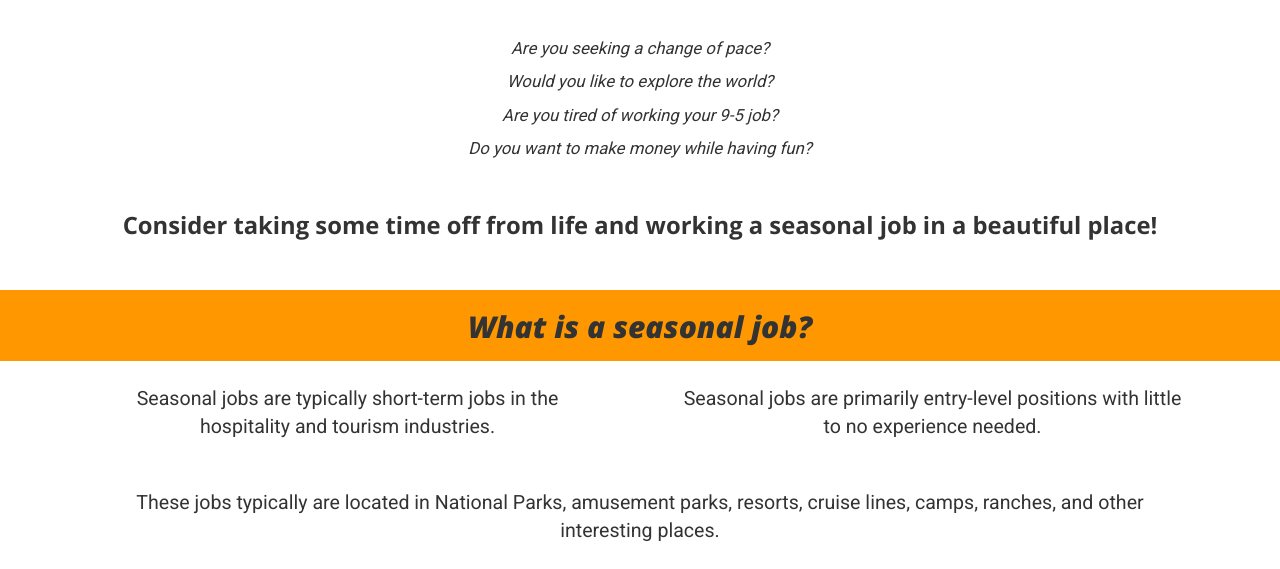
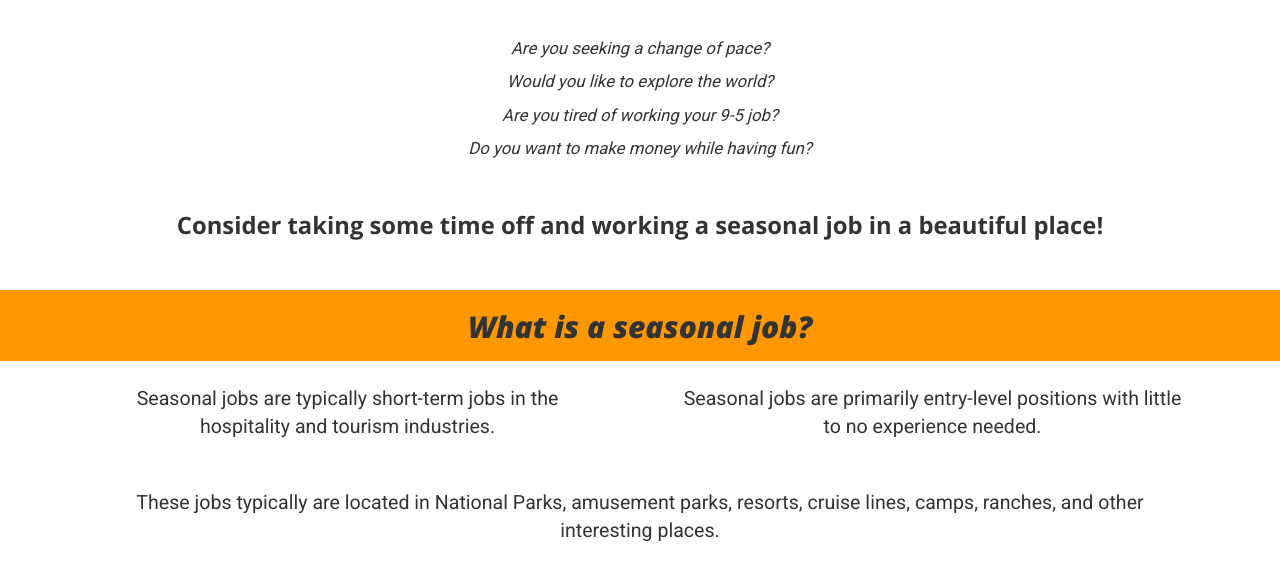
Before and after one commit to catbrah/SeasonalSite, a plain HTML site: page index.html in a window 1280 px wide. Shown: the part 822-1391 px from the top of the page. Drawn offline with nearby package versions, Linux system fonts and the light colour scheme.

Commit message:
smalle dit

```diff
--- a/index.html
+++ b/index.html
@@ -42,7 +42,7 @@
                 </p>
             </div>
             <div class="col-sm-12">
-                <h3 class="text-center span1b-text span1b-align">Consider taking some time off from life and working a seasonal job in a beautiful place!</h3>
+                <h3 class="text-center span1b-text span1b-align">Consider taking some time off and working a seasonal job in a beautiful place!</h3>
             </div>
         </div>
     </div>
```
